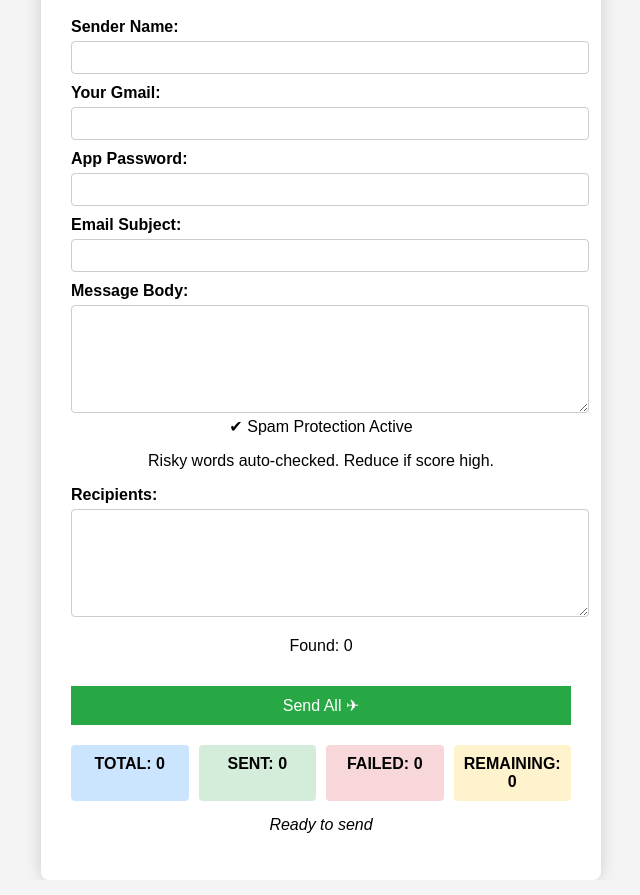
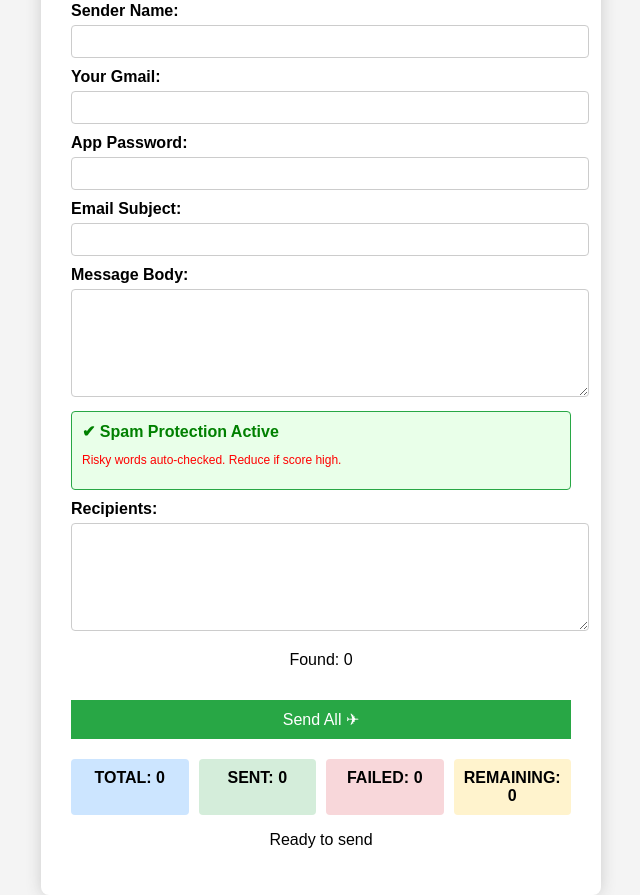
Before and after one commit to pradeepkumar95751-bit/Pradee-Kumar, a Flask app: page / in a window 1280 px wide. Shown: the whole page, without its empty margins (319-959 px from the left). Run offline with Flask 2, Linux system fonts and the light colour scheme.

Commit message:
Update style.css

```diff
--- a/static/style.css
+++ b/static/style.css
@@ -59,6 +59,25 @@ input, textarea {
     cursor: not-allowed;
 }
 
+.spam-box {
+    background: #e9ffe9;
+    border: 1px solid #28a745;
+    padding: 10px;
+    margin-top: 10px;
+    border-radius: 4px;
+    text-align: left;
+}
+
+.spam-box .success {
+    color: green;
+    font-weight: bold;
+}
+
+.spam-box .warn {
+    color: red;
+    font-size: 12px;
+}
+
 .counters {
     display: flex;
     gap: 10px;
@@ -79,6 +98,4 @@ input, textarea {
 .remaining { background: #fff3cd; }
 
 .status {
-    margin-top: 15px;
-    font-style: italic;
-}
+    margin
```
